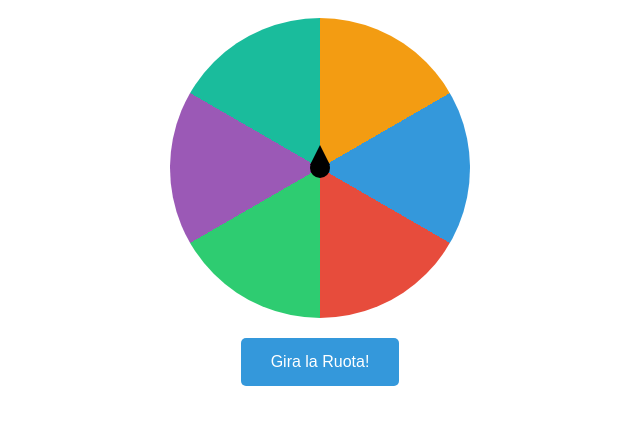
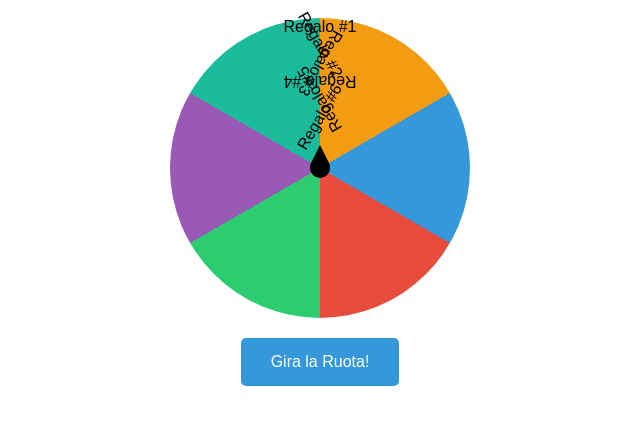
Before and after one commit to teobongi/regaloelisa, a plain HTML site: page index.html in a window 1280 px wide. Shown: the part 90-514 px from the top of the page, without its empty margins (320-960 px from the left). Drawn offline with Linux system fonts and the light colour scheme.

Commit message:
Update index.html

```diff
--- a/index.html
+++ b/index.html
@@ -81,10 +81,18 @@
 
     <h1>Ruota della Fortuna</h1>
 
-    <div class="wheel-container">
+   <div class="wheel-container">
         <!-- Freccia centrata sopra la ruota -->
         <div class="arrow" id="arrow"></div>
-        <div class="wheel" id="wheel"></div>
+        <div class="wheel" id="wheel">
+            <!-- Testi per ogni sezione della ruota -->
+            <div class="section-text" style="transform: rotate(0deg);">Regalo #1</div>
+            <div class="section-text" style="transform: rotate(60deg);">Regalo #2</div>
+            <div class="section-text" style="transform: rotate(120deg);">Regalo #3</div>
+            <div class="section-text" style="transform: rotate(180deg);">Regalo #4</div>
+            <div class="section-text" style="transform: rotate(240deg);">Regalo #5</div>
+            <div class="section-text" style="transform: rotate(300deg);">Regalo #6</div>
+        </div>
     </div>
 
     <button id="spinButton">Gira la Ruota!</button>
```
